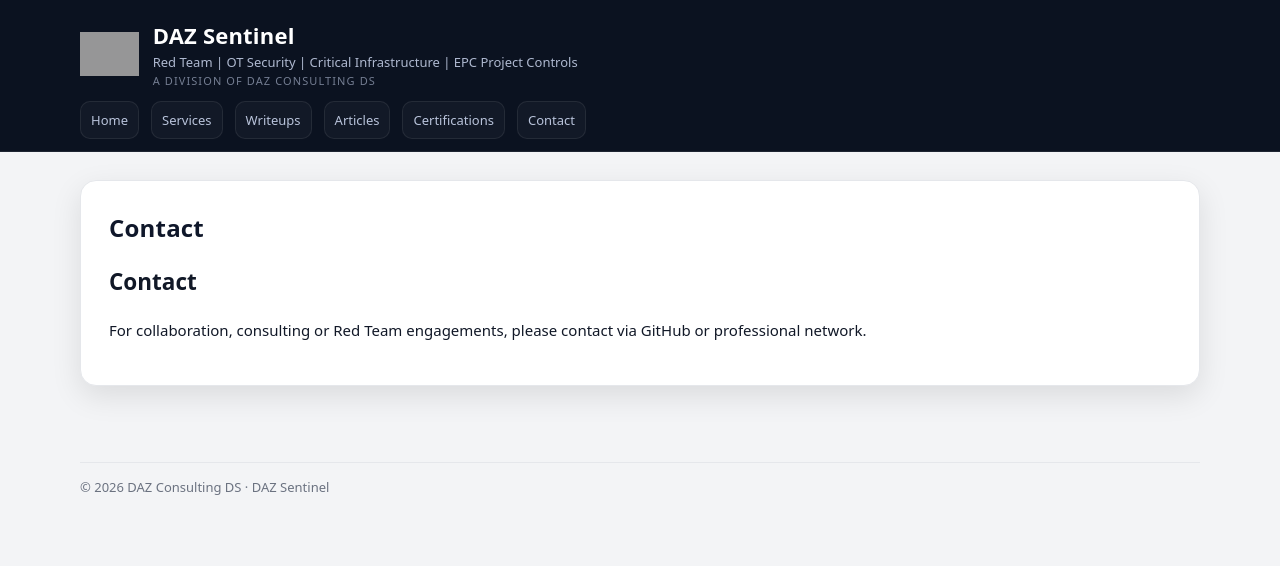
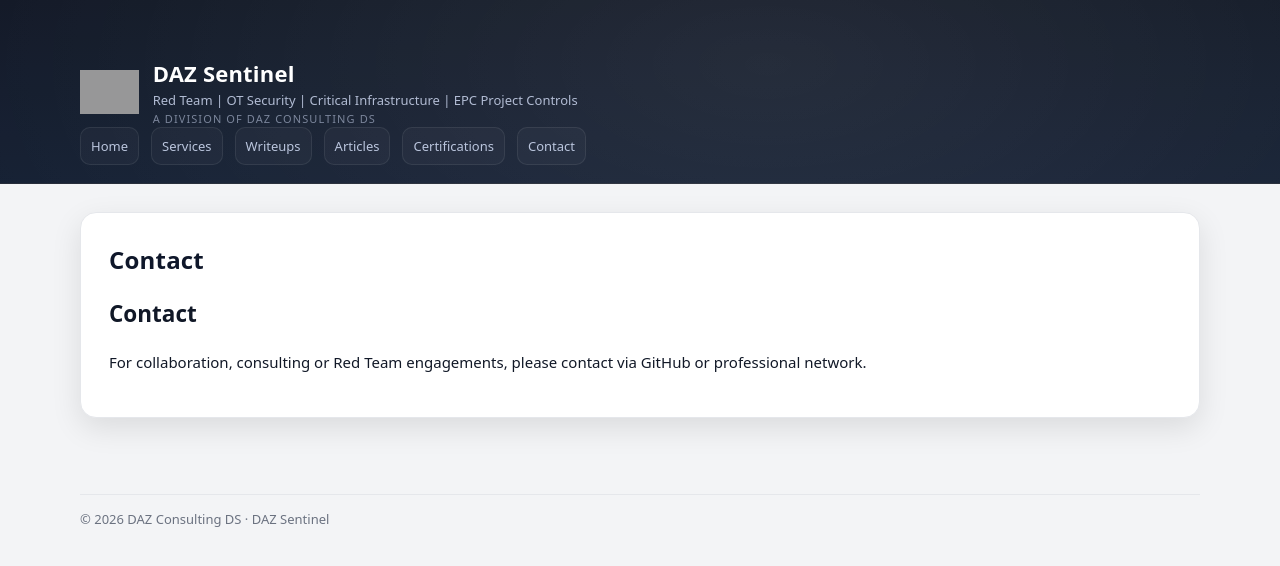
Before and after one commit to DAZDS/DAZDS.github.io, a Jekyll site: the page built from _pages/contact.md, in a window 1280 px wide. Shown: the top 566 px of the page. Built offline with Jekyll 4.4.1, drawn with Linux system fonts in a browser that asks for light colours; grey boxes are pictures that could not be loaded.

Commit message:
Update page.html

```diff
--- a/_layouts/page.html
+++ b/_layouts/page.html
@@ -3,51 +3,25 @@
   <head>
     <meta charset="UTF-8" />
     <meta name="viewport" content="width=device-width, initial-scale=1" />
+    <title>
+      {% if page.title %}{{ page.title }} · {% endif %}{{ site.title }}
+    </title>
 
-    <title>{% if page.title %}{{ page.title }} · {% endif %}{{ site.title }}</title>
     <meta name="description" content="{{ site.description | escape }}" />
-
     <link rel="icon" href="{{ '/assets/favicon.ico' | relative_url }}" />
     <link rel="stylesheet" href="{{ '/assets/css/style.css' | relative_url }}" />
   </head>
 
   <body class="daz">
-    {% if page.url == "/" %}
-    <!-- HOME: HERO -->
     <header class="daz-hero">
-      <div class="daz-shell daz-hero-inner">
-        <img
-          src="{{ '/Logo_DAZ_WWW.png' | relative_url }}"
-          alt="DAZ Sentinel"
-          class="daz-hero-logo"
-        />
-
-        <div class="daz-hero-text">
-          <div class="daz-brand-title">{{ site.title }}</div>
-          <div class="daz-brand-sub">{{ site.description }}</div>
-          <div class="daz-brand-note">A Division of DAZ Consulting DS</div>
-
-          <nav class="daz-nav" aria-label="Primary">
-            <a href="{{ '/' | relative_url }}">Home</a>
-            <a href="{{ '/services/' | relative_url }}">Services</a>
-            <a href="{{ '/writeups/' | relative_url }}">Writeups</a>
-            <a href="{{ '/articles/' | relative_url }}">Articles</a>
-            <a href="{{ '/certifications/' | relative_url }}">Certifications</a>
-            <a href="{{ '/contact/' | relative_url }}">Contact</a>
-          </nav>
-        </div>
-      </div>
-    </header>
-    {% else %}
-    <!-- PAGES: COMPACT HEADER -->
-    <header class="daz-header">
-      <div class="daz-shell daz-header-inner">
+      <div class="daz-shell">
         <div class="daz-brand-row">
           <img
             src="{{ '/Logo_DAZ_WWW.png' | relative_url }}"
-            alt="DAZ Sentinel"
+            alt="DAZ Sentinel Logo"
             class="daz-logo"
           />
+
           <div class="daz-brand-text">
             <div class="daz-brand-title">{{ site.title }}</div>
             <div class="daz-brand-sub">{{ site.description }}</div>
@@ -56,16 +30,15 @@
         </div>
 
         <nav class="daz-nav" aria-label="Primary">
-          <a href="{{ '/' | relative_url }}">Home</a>
-          <a href="{{ '/services/' | relative_url }}">Services</a>
-          <a href="{{ '/writeups/' | relative_url }}">Writeups</a>
-          <a href="{{ '/articles/' | relative_url }}">Articles</a>
-          <a href="{{ '/certifications/' | relative_url }}">Certifications</a>
-          <a href="{{ '/contact/' | relative_url }}">Contact</a>
+          <a class="daz-nav-link" href="{{ '/' | relative_url }}">Home</a>
+          <a class="daz-nav-link" href="{{ '/services/' | relative_url }}">Services</a>
+          <a class="daz-nav-link" href="{{ '/writeups/' | relative_url }}">Writeups</a>
+          <a class="daz-nav-link" href="{{ '/articles/' | relative_url }}">Articles</a>
+          <a class="daz-nav-link" href="{{ '/certifications/' | relative_url }}">Certifications</a>
+          <a class="daz-nav-link" href="{{ '/contact/' | relative_url }}">Contact</a>
         </nav>
       </div>
     </header>
-    {% endif %}
 
     <main class="daz-main">
       <div class="daz-shell">
@@ -73,7 +46,6 @@
           {% if page.title and page.url != "/" %}
             <h1 class="daz-page-title">{{ page.title }}</h1>
           {% endif %}
-
           <div class="daz-content">
             {{ content }}
           </div>
```
